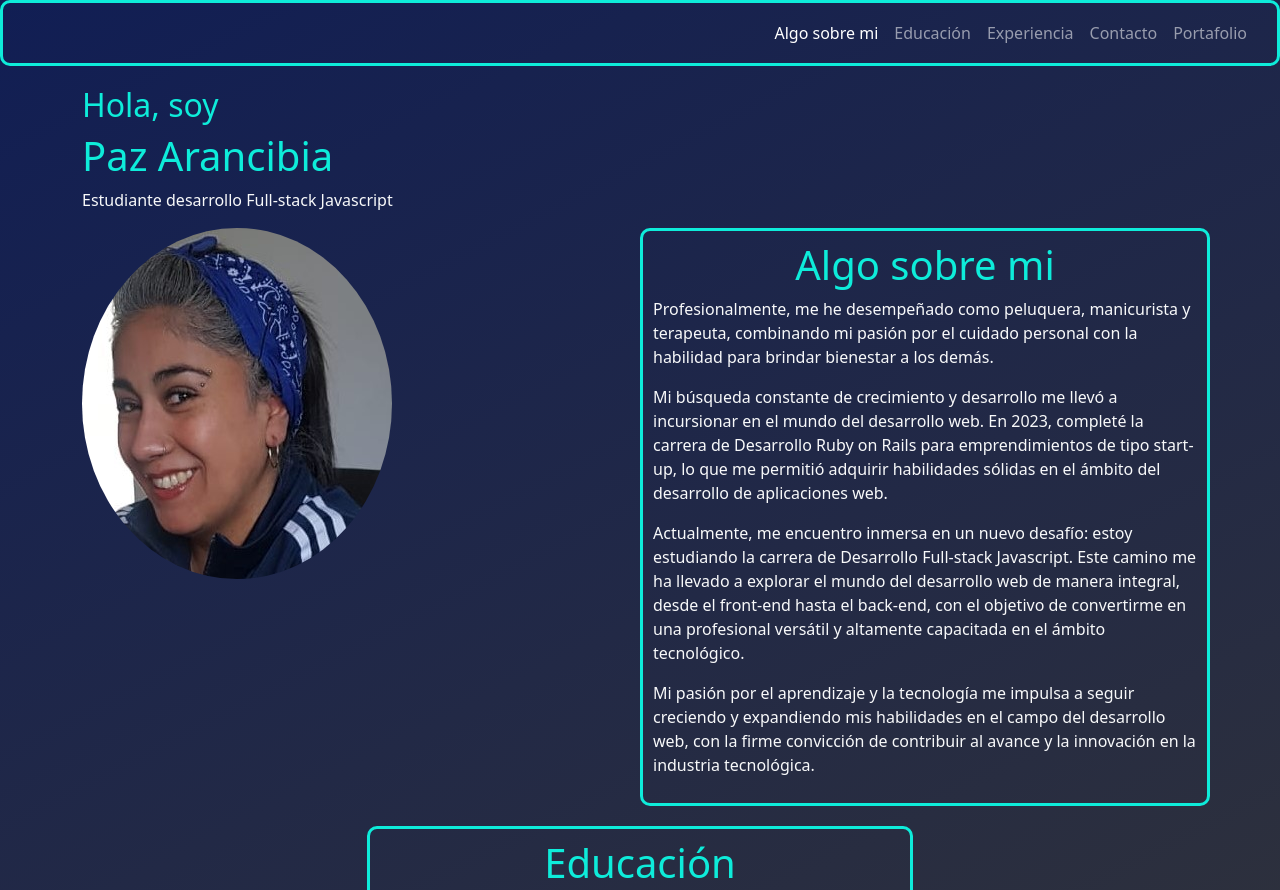
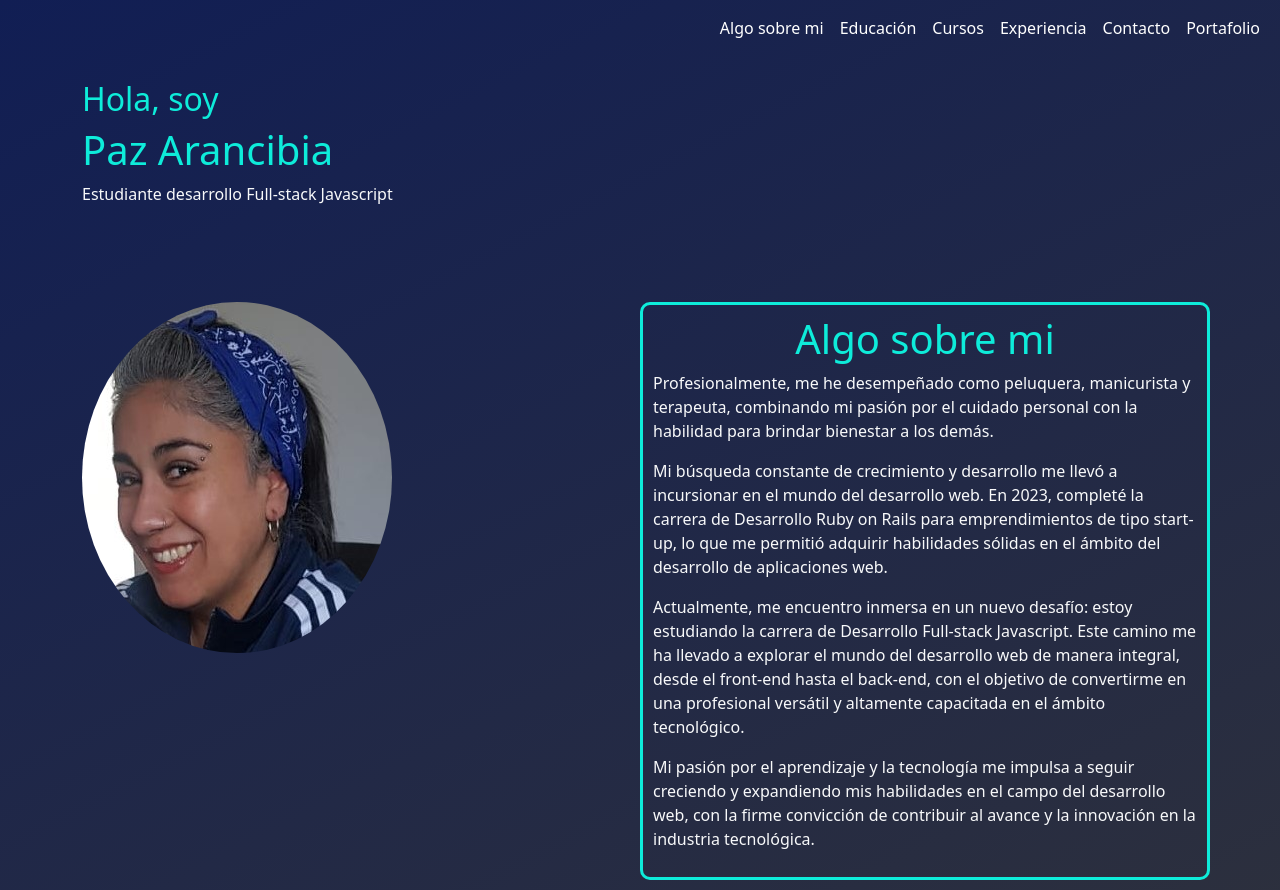
Before and after one commit to oscarzunigatrejos/Prueba-creando-portafolio, a plain HTML site: page index.html in a window 1280 px wide. Shown: the top 890 px of the page. Drawn offline with nearby package versions, Linux system fonts and the light colour scheme.

Commit message:
se modifica navbar

```diff
--- a/assets/css/style.css
+++ b/assets/css/style.css
@@ -7,6 +7,10 @@ body {
     rgba(17, 30, 84, 1) 100%
   );
   background-repeat: no-repeat;
+}
+
+.container {
+  padding-top: 5rem;
 }
 
 .rounded-circle-img {
--- a/index.html
+++ b/index.html
@@ -36,7 +36,7 @@
   </head>
   <body>
     <!--NAV-->
-    <nav class="navbar navbar-expand-lg navbar-dark custom-border">
+    <nav class="navbar navbar-expand-lg fixed-top navbar-dark ">
       <div class="container-fluid">
         <a class="navbar-brand" href="#">
           <img src="" width="" height="" alt="" />
@@ -61,21 +61,24 @@
               <a
                 class="nav-link active"
                 aria-current="page"
-                href="algo_sobre_mi"
+                href="#algo sobre mi"
                 >Algo sobre mi</a
               >
             </li>
             <li class="nav-item">
-              <a class="nav-link" href="Educación">Educación</a>
+              <a class="nav-link active" href="#Educación">Educación</a>
             </li>
             <li class="nav-item">
-              <a class="nav-link" href="Experiencia">Experiencia</a>
+              <a class="nav-link active" href="#Cursos">Cursos</a>
             </li>
             <li class="nav-item">
-              <a class="nav-link" href="#Contacto">Contacto</a>
+              <a class="nav-link active" href="#Experiencia">Experiencia</a>
             </li>
             <li class="nav-item">
-              <a class="nav-link" href="portfolio.html">Portafolio</a>
+              <a class="nav-link active" href="#Contacto">Contacto</a>
+            </li>
+            <li class="nav-item">
+              <a class="nav-link active" href="portfolio.html">Portafolio</a>
             </li>
           </ul>
         </div>
@@ -85,9 +88,9 @@
     <!--HEADER-->
     <header class="container text-light text-start">
       <div class="fucsita">
-      <h2>Hola, soy</h2>
-      <h1>Paz Arancibia</h1>
-      <p class="text-light">Estudiante desarrollo Full-stack Javascript</p>
+        <h2>Hola, soy</h2>
+        <h1>Paz Arancibia</h1>
+        <p class="text-light">Estudiante desarrollo Full-stack Javascript</p>
       </div>
     </header>
 
@@ -105,7 +108,7 @@
               />
             </div>
             <div class="col-md-6 custom-border align-self-center">
-              <h1 class="fucsita text-center">Algo sobre mi</h1>
+              <h1 id="algo sobre mi" class="fucsita text-center">Algo sobre mi</h1>
 
               <p>
                 Profesionalmente, me he desempeñado como peluquera, manicurista
@@ -139,7 +142,7 @@
       </section>
 
       <section class="custom-border">
-        <h1 class="text-center fucsita">Educación</h1>
+        <h1 id="Educación" class="text-center fucsita">Educación</h1>
         <p>
           2023 Desarrollo Ruby on Rails para emprendimientos de tipo start-up
         </p>
@@ -147,7 +150,7 @@
       </section>
 
       <section class="custom-border">
-        <h1 class="text-center fucsita">Cursos</h1>
+        <h1 id="Educación" class="text-center fucsita">Cursos</h1>
         <ul>
           <li>2017 Certificación Banigualdad "Gestión de marketing"</li>
           <li>2021 curso "marketing digital"</li>
@@ -161,7 +164,7 @@
       </section>
 
       <section class="custom-border">
-        <h1 class="text-center fucsita">Experiencia</h1>
+        <h1 id="Experiencia" class="text-center fucsita">Experiencia</h1>
         <p>
           Si bien estoy entusiasmada con estas nuevas oportunidades, es
           importante destacar que actualmente no tengo experiencia profesional
@@ -196,7 +199,7 @@
 
       <!--CONTACT y RR.SS-->
       <section class="custom-border">
-        <h1 class="text-center fucsita">Contacto</h1>
+        <h1 id="Contacto" class="text-center fucsita">Contacto</h1>
         <div class="text-center">
           <a href="https://github.com/Nindecita" target="_blank"
             ><i class="fab fa-github-square fa-3x"></i
```
Also changed, not shown: portfolio.html (+7 -9 lines).
